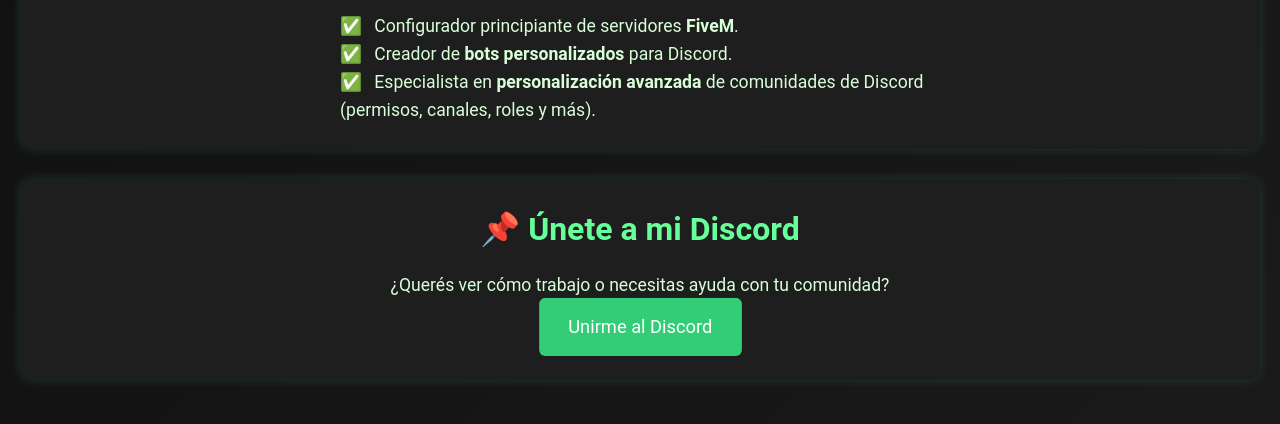
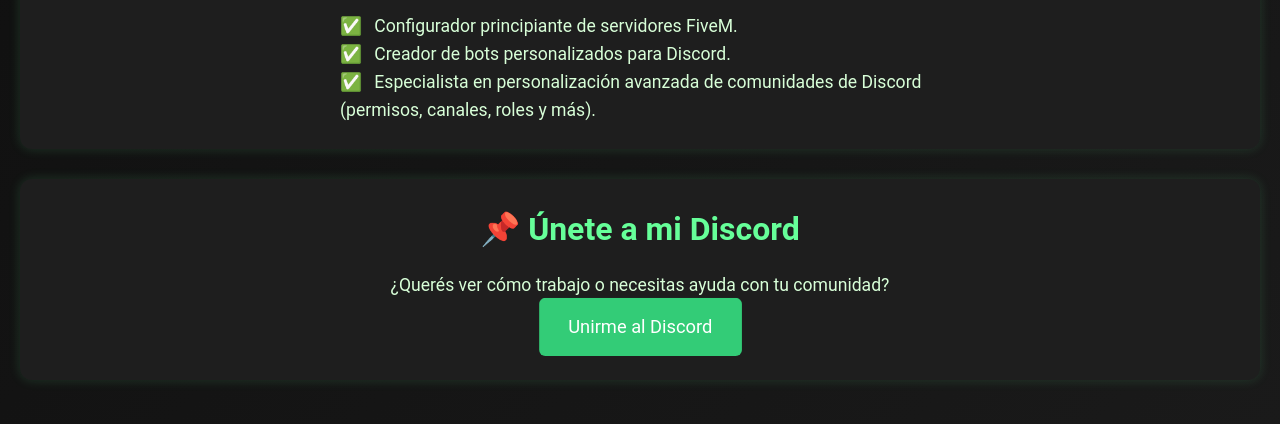
Before and after one commit to Tizianoelpro/Biograf-a-de-Andriel, a plain HTML site: page index.html in a window 1280 px wide. Shown: the part 520-944 px from the top of the page. Drawn offline with Linux system fonts and the light colour scheme.

Commit message:
Update index.html

```diff
--- a/index.html
+++ b/index.html
@@ -3,9 +3,18 @@
 <head>
   <meta charset="UTF-8">
   <meta name="viewport" content="width=device-width, initial-scale=1">
-  <title>Biografía de Andriel</title>
+
+  <title>Andriel | Discord & FiveM</title>
   <link rel="stylesheet" href="style.css">
-</head>
+  <link rel="icon" href="logo.png" type="image/png">
+
+  <!-- META reutilizable para SEO y redes sociales -->
+  <meta name="description" content="Configurador de FiveM, creador de bots y personalizador de servidores de Discord.">
+  <meta property="og:title" content="Andriel | Discord & FiveM">
+  <meta property="og:description" content="Configurador de FiveM, creador de bots y personalizador de servidores de Discord.">
+  <meta property="og:image" content="https://github.com/Tizianoelpro/Biograf-a-de-Andriel/blob/main/logo.png"> <!-- Asegurate de que este archivo esté online si subís la web -->
+  <meta property="og:type" content="website">
+  <meta property="og:url" content="https://tusitio.com"> <!-- Cambiá por tu URL real si tenés hosting -->
 <body>
   <div class="container">
     <header>
@@ -23,9 +32,9 @@
     <section class="work message-box">
       <h2>💼 ¿Qué hago?</h2>
       <ul>
-        <li>Configurador principiante de servidores <strong>FiveM</strong>.</li>
-        <li>Creador de <strong>bots personalizados</strong> para Discord.</li>
-        <li>Especialista en <strong>personalización avanzada</strong> de comunidades de Discord (permisos, canales, roles y más).</li>
+        <li>Configurador principiante de servidores FiveM.</li>
+        <li>Creador de bots personalizados para Discord.</li>
+        <li>Especialista en personalización avanzada de comunidades de Discord (permisos, canales, roles y más).</li>
       </ul>
     </section>
 
```
